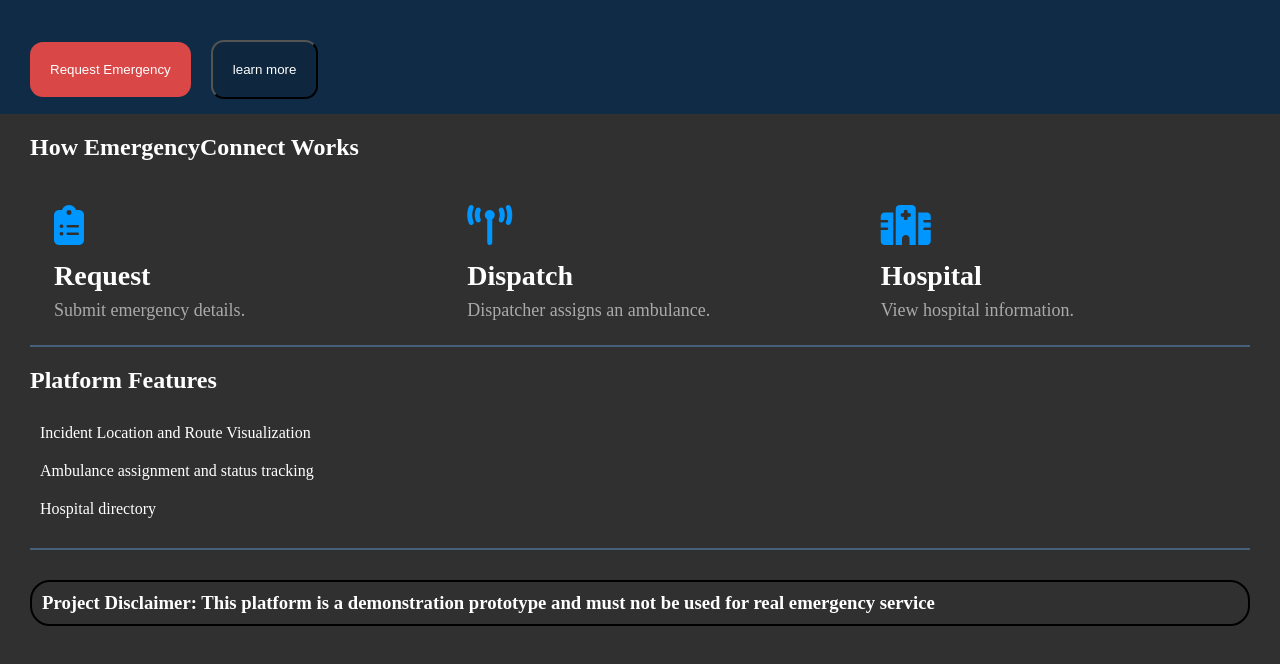
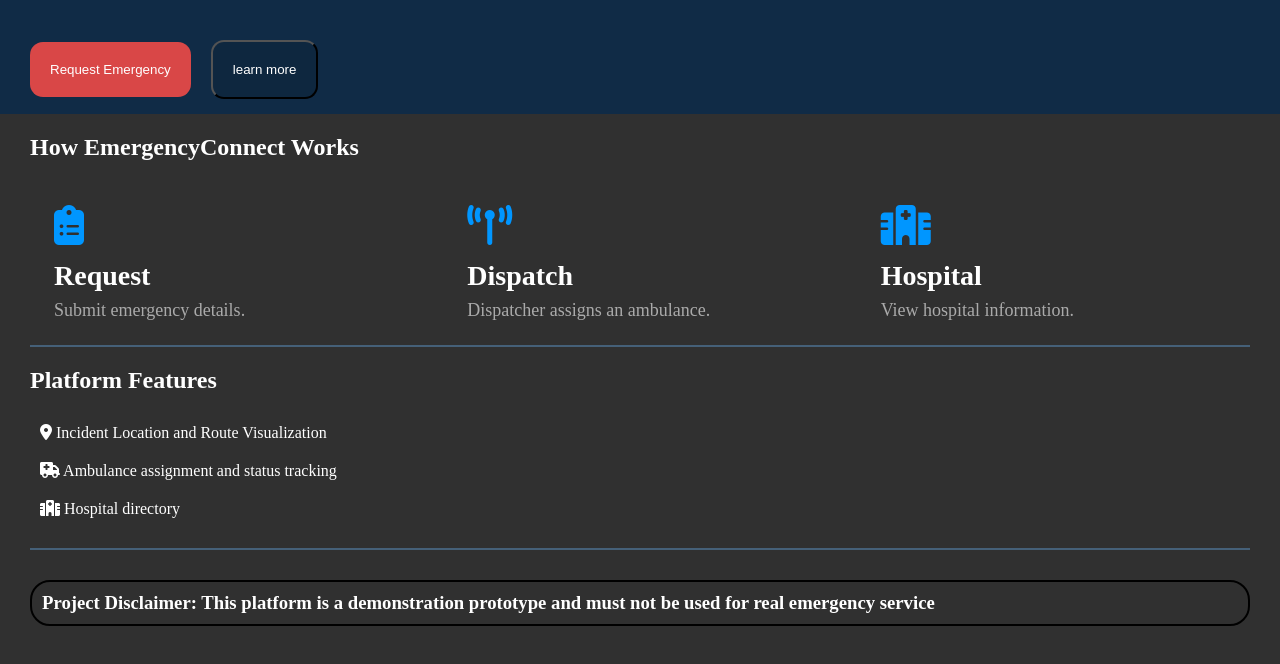
Before and after one commit to muneebims/EmergencyConnect, a plain HTML site: page index.html in a window 1280 px wide. Shown: the part 300-964 px from the top of the page. Drawn offline with Linux system fonts and the light colour scheme.

Commit message:
Refactor index.html with feature icons and structure
Updated the HTML structure and added icons for platform features.

```diff
--- a/index.html
+++ b/index.html
@@ -75,9 +75,16 @@
         <div class="line"></div>
         <h2>Platform Features</h2>
         <div class="features">
-            <div class="feature">Incident Location and Route Visualization</div>
-            <div class="feature">Ambulance assignment and status tracking</div>
-            <div class="feature">Hospital directory</div>
+            <div class="feature">
+                <i class="fa-solid fa-location-dot"></i>
+                Incident Location and Route Visualization</div>
+            <div class="feature">
+                <i class="fa-solid fa-truck-medical"></i>
+                Ambulance assignment and status tracking</div>
+            <div class="feature">
+                <i class="fa-solid fa-hospital"></i>
+                Hospital directory
+            </div>
         </div>
         <div class="line"></div>
         <div class="disclaimer">
```
